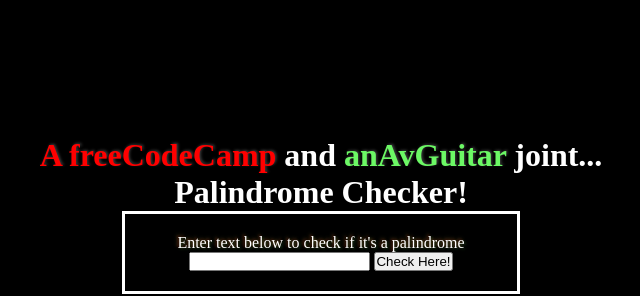
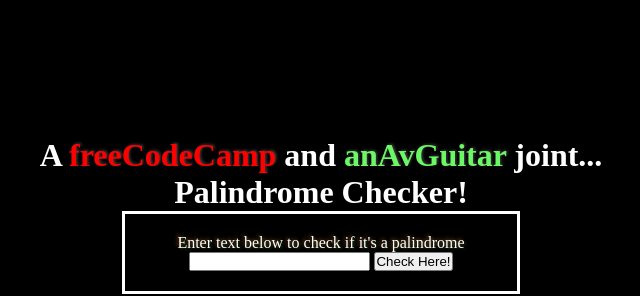
Before and after one commit to anavguitar/fCC_Palindrome_Checker, a plain HTML site: page index.html in a window 1280 px wide. Shown: the top 296 px of the page, 319-959 px from the left. Drawn offline with Linux system fonts and the light colour scheme.

Commit message:
fixed span issue...again

```diff
--- a/index.html
+++ b/index.html
@@ -11,7 +11,7 @@
 <body id="body">
     <header id="banner-wrapper">
             <!-- <img id="logo-img" src="https://cdn.freecodecamp.org/platform/universal/fcc_primary.svg" alt="logo"> -->
-            <h1 id="logo-title"><span id="logo-span-one">A freeCodeCamp</span> and <span
+            <h1 id="logo-title">A<span id="logo-span-one"> freeCodeCamp</span> and <span
                     id="logo-span-two">anAvGuitar</span> joint...</h1>
             <h1 id="logo-span-three">Palindrome Checker!</h1>
     </header>
```
